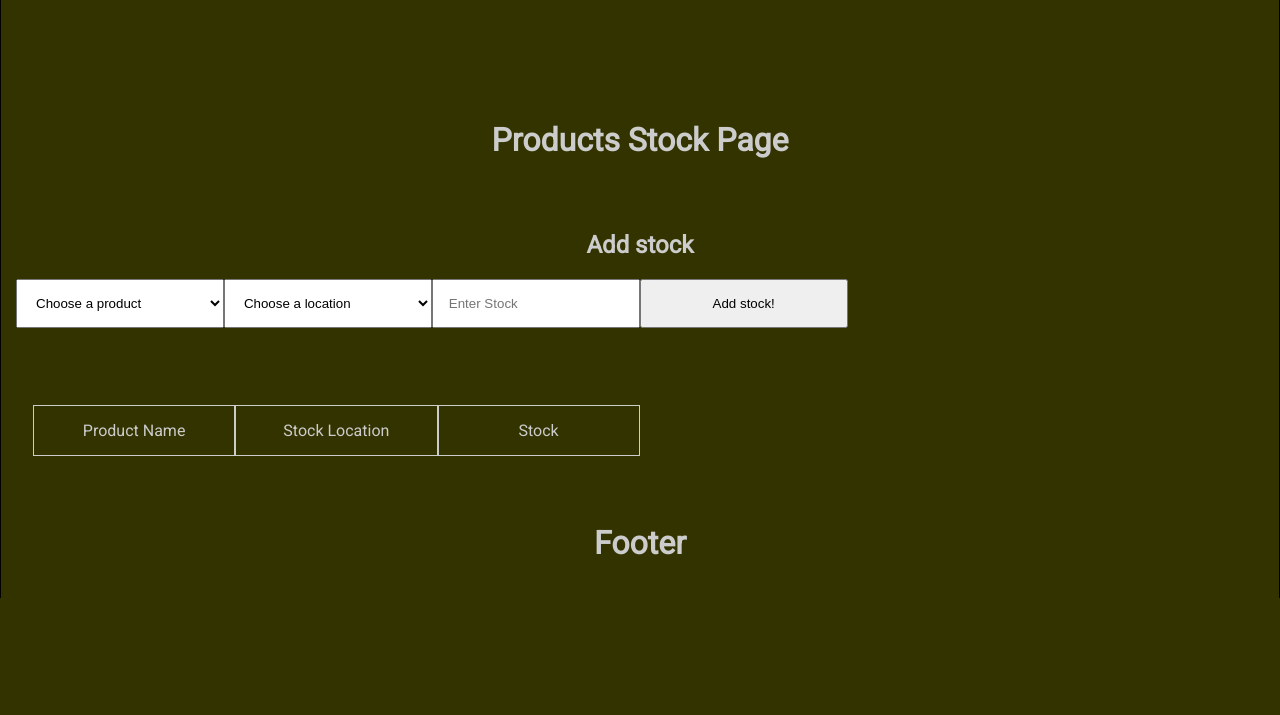
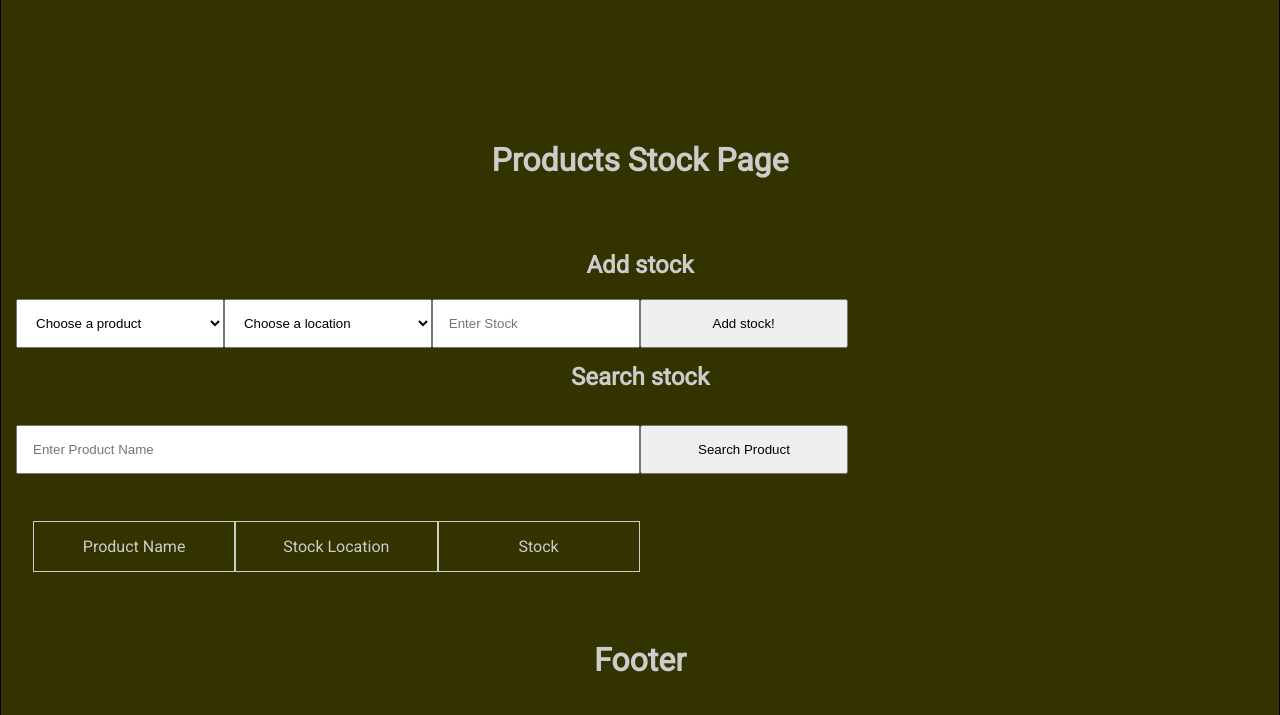
Before and after one commit to gaterin/Oefen-MVC, a PHP site: the page made by View/Stock.php in a window 1280 px wide. Shown: the part 306-1021 px from the top of the page. Before the commit the page ends 904 px from the top, so only its background shows below. Run offline with PHP 8.4, Linux system fonts and the light colour scheme; the template is opened without the code that fills it, so the values that code supplies are empty; some libraries are stand-ins or nearby versions.

Commit message:
update drop down search product

```diff
--- /dev/null
+++ b/Javascript/SearchScript.js
@@ -0,0 +1,19 @@
+function search()
+{
+	var input, filter, ul, li, a, i;
+  input = document.getElementById("searchInputProduct");
+  filter = input.value.toUpperCase();
+  div = document.getElementById("dropdownSearchProduct");
+  a = div.getElementsByTagName("a");
+
+  for (i = 0; i < a.length; i++)
+	{
+    txtValue = a[i].textContent || a[i].innerText;
+    if (txtValue.toUpperCase().indexOf(filter) > -1)
+		{
+      a[i].style.display = "";
+    } else {
+      a[i].style.display = "none";
+    }
+  }
+}
--- a/View/Footer.php
+++ b/View/Footer.php
@@ -6,7 +6,7 @@
 </body>
 <script src="./Javascript/GridBorderSwitch.js" type="text/javascript"></script>
 <script src="https://cdnjs.cloudflare.com/ajax/libs/Chart.js/2.7.3/Chart.js"></script>
-<script src="./Javascript/ChartScript.js">
+<script src="./Javascript/SearchScript.js">
 
 </script>
 </html>
--- a/View/Stock.php
+++ b/View/Stock.php
@@ -24,15 +24,37 @@
        ?>
     </select>
     <input class="col-2" name="amountInStock" placeholder="Enter Stock" required>
-    <!-- <input class="col-3" name="productPrice" placeholder="Enter Stock Location" required> -->
     <input class="col-2 addSubmit" type="submit" value="Add stock!">
   </form>
-  <div class="col-6">
-  </div>
-<div class="col-3">
-</div>
-<div class="col-3">
-</div>
+
+	<h2>Search stock</h2>
+	<div class="col-12">
+	  <div id="dropdownSearchProduct" class="dropdown-content">
+	    <input class="col-6" type="text" id="searchInputProduct" onkeyup="filterFunction()" placeholder="Enter Product Name">
+			<?php
+			// foreach
+			?>
+
+	    <!-- <a href="#about">About</a>
+	    <a href="#base">Base</a>
+	    <a href="#blog">Blog</a>
+	    <a href="#contact">Contact</a>
+	    <a href="#custom">Custom</a>
+	    <a href="#support">Support</a>
+	    <a href="#tools">Tools</a>
+	    <a href="#about">About</a>
+	    <a href="#base">Base</a>
+	    <a href="#blog">Blog</a>
+	    <a href="#contact">Contact</a>
+	    <a href="#custom">Custom</a>
+	    <a href="#support">Support</a>
+	    <a href="#tools">Tools</a> -->
+	  </div>
+		<button onclick="search()" class="col-2 dropbtn">Search Product</button>
+		<div class="col-3">
+		</div>
+	</div>
+
   <table class="col-12">
     <tr class="productsTableHeader col-12">
       <td class="col-2">Product Name</td>
```
